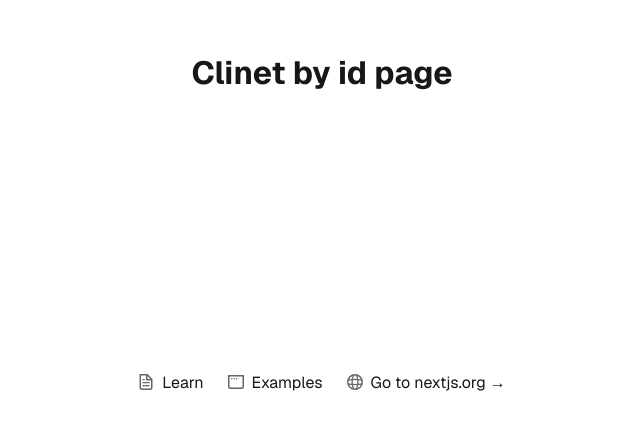
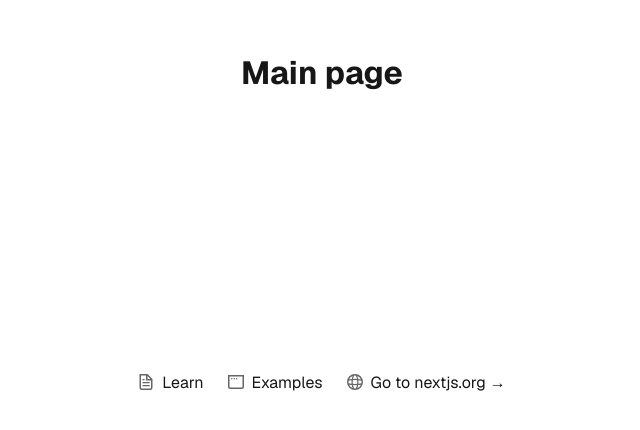
Before and after one commit to Maksss2018/nextjs_first_steps, a Next.js app: page / in a window 1280 px wide. Shown: the part 328-758 px from the top of the page, without its empty margins (318-958 px from the left). Built offline with nearby package versions, Linux system fonts and the light colour scheme.

Commit message:
main page is back

```diff
--- a/app/page.js
+++ b/app/page.js
@@ -1,3 +1,3 @@
-export default function ClientId({ params }) {
-  return <h1>Clinet by id page {params.ClientId} </h1>;
+export default function Main() {
+  return <h1>Main page </h1>;
 }
```
